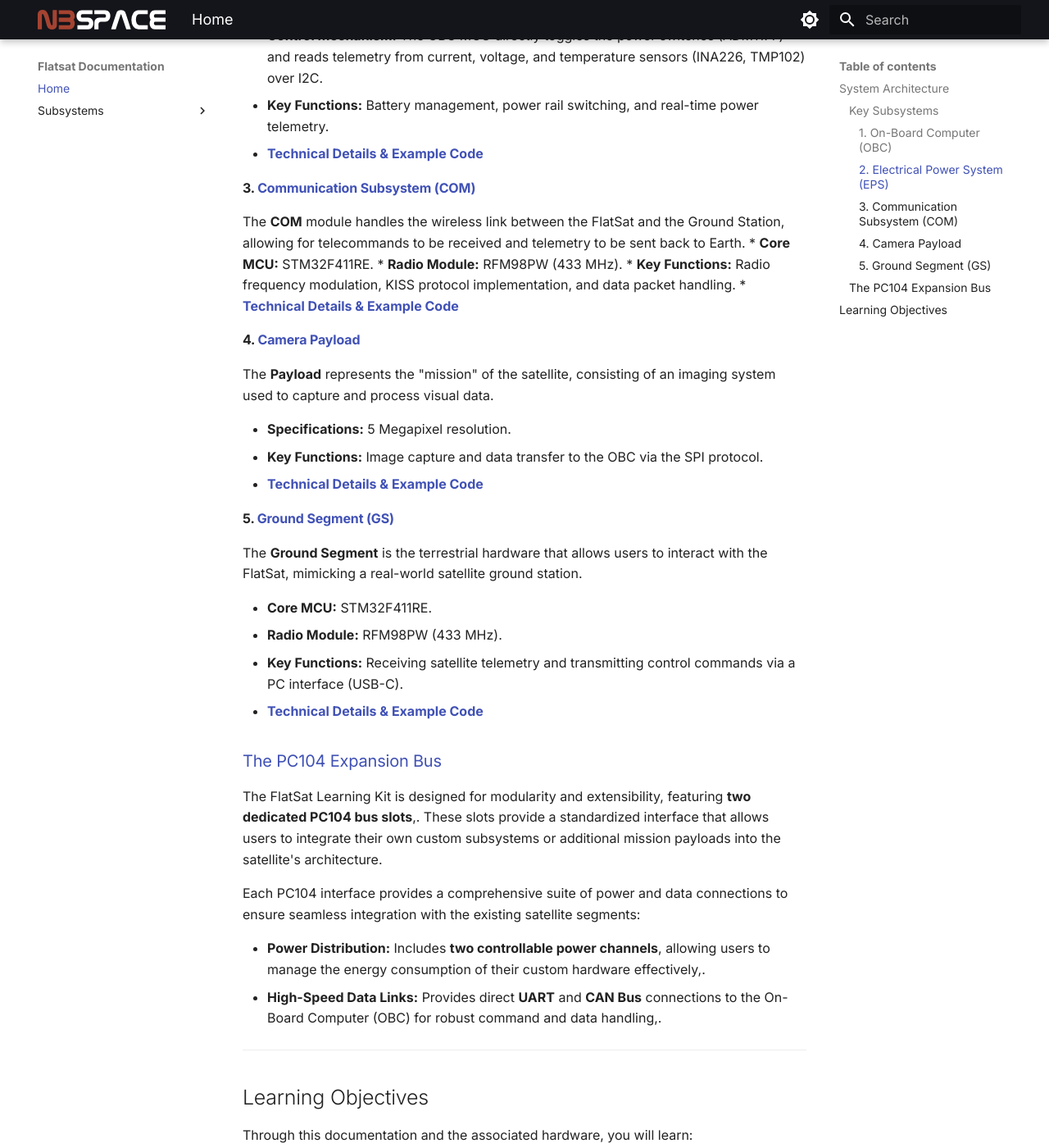
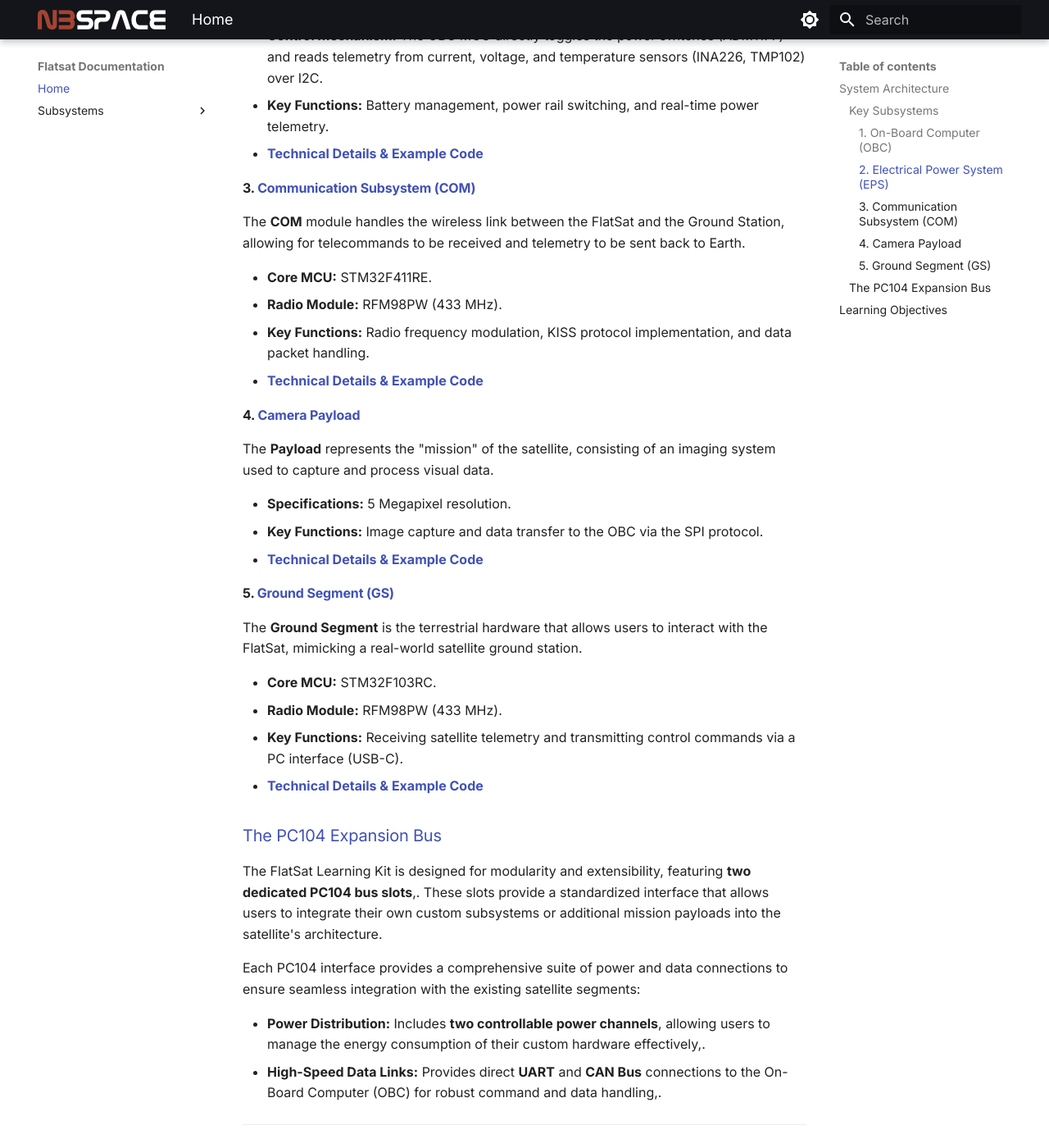
Before and after one commit to northbangkokspace/flatsat, an MkDocs documentation site: the page built from docs/index.md, in a window 1280 px wide and 1400 px high, scrolled down 1777 px. Shown: the whole window at 82% size. Built offline with MkDocs 1.6.1 and Material for MkDocs 9.7.7, drawn with Linux system fonts in a browser that asks for light colours.

Commit message:
edit commu section

```diff
--- a/docs/index.md
+++ b/docs/index.md
@@ -39,6 +39,7 @@ The **EPS** is the hardware layer responsible for harvesting, storing, and distr
 
 #### 3. [Communication Subsystem (COM)](subsystems/communication.md)
 The **COM** module handles the wireless link between the FlatSat and the Ground Station, allowing for telecommands to be received and telemetry to be sent back to Earth.
+
 *   **Core MCU:** STM32F411RE.
 *   **Radio Module:** RFM98PW (433 MHz).
 *   **Key Functions:** Radio frequency modulation, KISS protocol implementation, and data packet handling.
@@ -54,7 +55,7 @@ The **Payload** represents the "mission" of the satellite, consisting of an imag
 #### 5. [Ground Segment (GS)](subsystems/ground-segment.md)
 The **Ground Segment** is the terrestrial hardware that allows users to interact with the FlatSat, mimicking a real-world satellite ground station.
 
-*   **Core MCU:** STM32F411RE.
+*   **Core MCU:** STM32F103RC.
 *   **Radio Module:** RFM98PW (433 MHz).
 *   **Key Functions:** Receiving satellite telemetry and transmitting control commands via a PC interface (USB-C).
 *   **[Technical Details & Example Code](./subsystems/ground-segment.md)**
```
